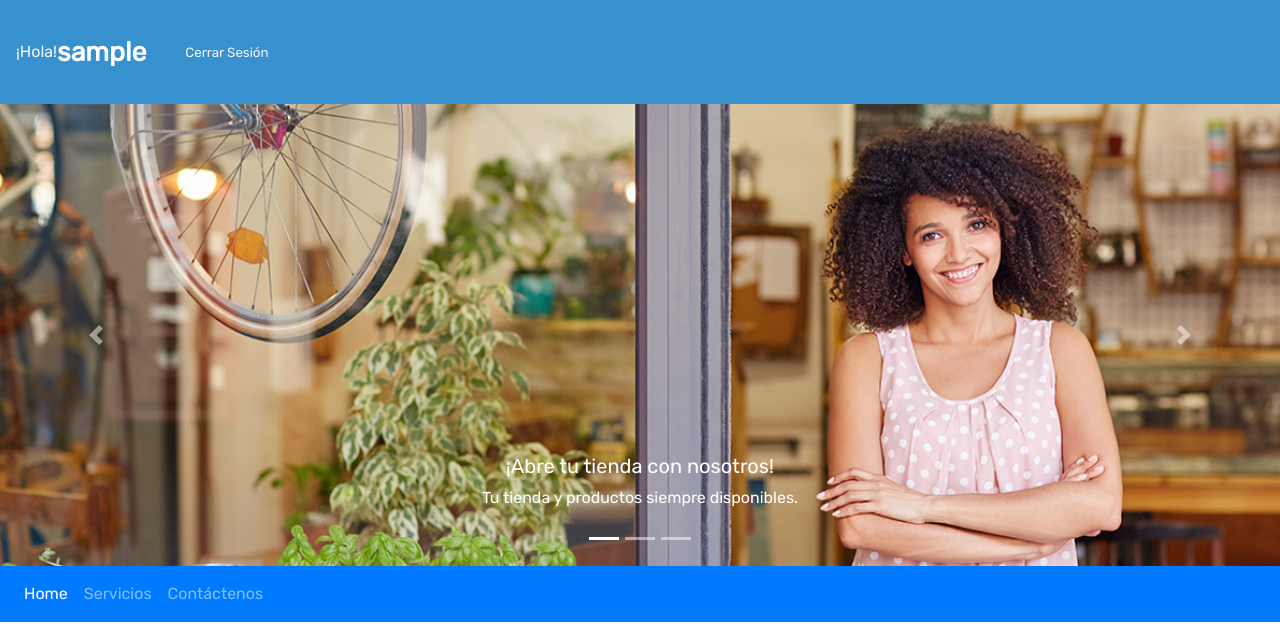
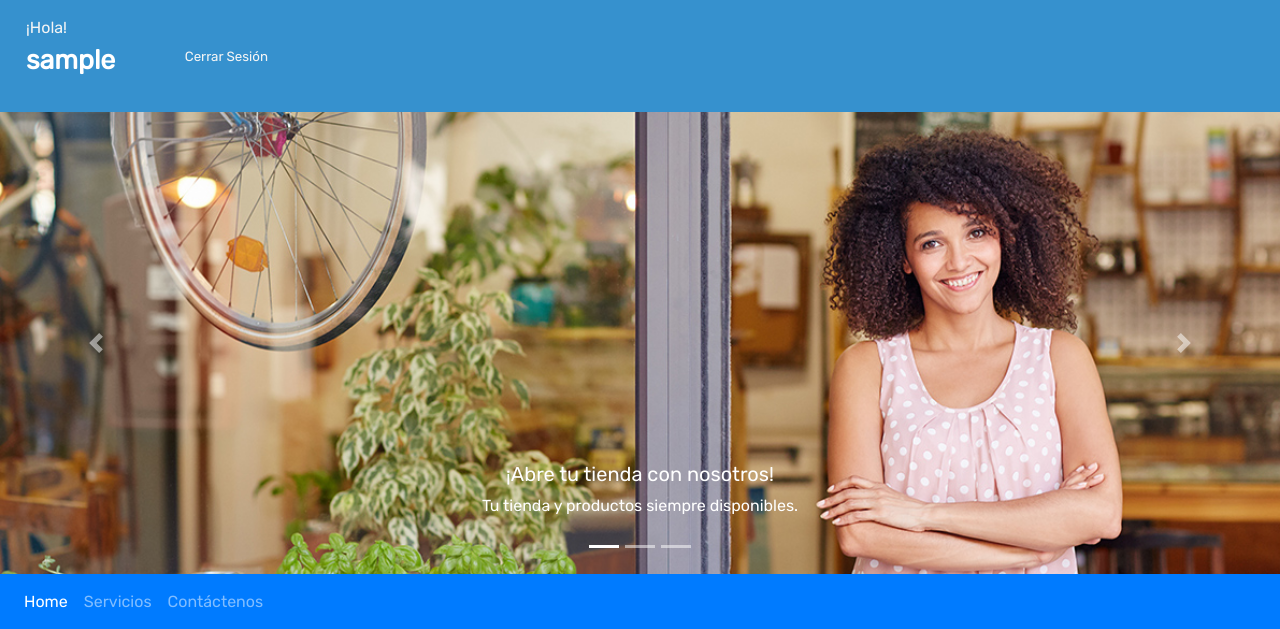
Before and after one commit to andrenimacion/pahtsa, a PHP site: page / in a window 1280 px wide. Shown: the top 629 px of the page. Run offline with PHP 8.4, Linux system fonts and the light colour scheme; the visitor is signed in with stand-in values (Sample User, id 1); data that the repository does not hold is empty; some libraries are stand-ins or nearby versions.

Commit message:
se añadió etique ta P para el email del usuario

```diff
--- a/index.php
+++ b/index.php
@@ -19,7 +19,7 @@
 </head>
 <body>
     <div class="container-fluid p-3" id="menUp">
-        <?php echo '¡Hola! '.' '.'<strong style="color:white;">'.$usuario.'</strong>'; ?>
+        <p style="margin-left: 10px;"><?php echo '¡Hola! '.' '.'<strong style="color:white;">'.$usuario.'</strong>'; ?></p>
         <div id="supraMenu" class="container-fluid p-4"><a href="user_php/entrar.php" id="inSes" class="workMen" style="margin-left: 10px;">Iniciar Sesi&oacuten |</a>
             <a href="#" id="Reg" class="btn btn-primary" data-toggle="modal" data-target="#exampleModal" class="workMen" style="margin-left: 10px;">Registrarse</a>
             <a href="cerrar_sesion.php" style="margin-left:15px; font-size:10pt;" id="cerSes" class="workMen" style="margin-left: 10px;">Cerrar Sesi&oacuten</a>
```
